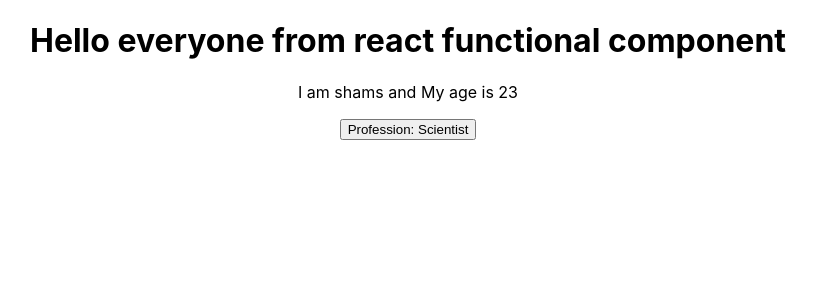
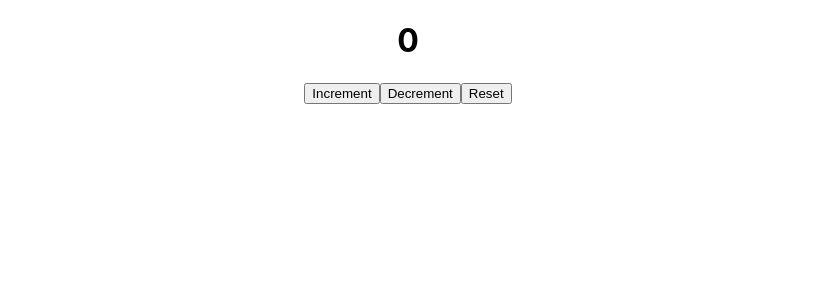
Before and after one commit to shaafiiull/step_by_step_react, a React (Create React App) app: page / in a window 1280 px wide. Shown: the top 300 px of the page, without its empty margins (232-1049 px from the left). Built offline with nearby package versions, Linux system fonts and the light colour scheme.

Commit message:
i added a method in counter component to test why some method doesn't need to bind 'this'

```diff
--- a/src/App.js
+++ b/src/App.js
@@ -8,10 +8,10 @@ import Welcome from "./module01/Welcome";
 function App() {
   return (
     <div className="App">
-      <Hello name="shams" age={23}>
+      {/*       <Hello name="shams" age={23}>
         Profession: Scientist
-      </Hello>
-      {/* <Counter></Counter> */}
+      </Hello> */}
+      <Counter></Counter>
       {/* <Subscription></Subscription> */}
       {/*       <Hello name="shams" age={23}>
         Profession: Scientist
--- a/src/module01/Counter.js
+++ b/src/module01/Counter.js
@@ -43,6 +43,10 @@ class Counter extends Component {
     );
     // console.log(this.state.count);
   }
+  sayHi() {
+    console.log("hello");
+  }
+  // sayHi method does not need to bind 'this' as it doesn't access any state or props of the class
   render() {
     return (
       <div>
@@ -50,6 +54,8 @@ class Counter extends Component {
         <button onClick={this.increment}>Increment</button>
         <button onClick={this.decrement}>Decrement</button>
         <button onClick={this.reset}>Reset</button>
+        {/* <button onClick={this.sayHi}>SayHiToConsole</button> */}
+        {/*the above button was added to test why some method does not need to bind 'this'  */}
       </div>
     );
   }
```
